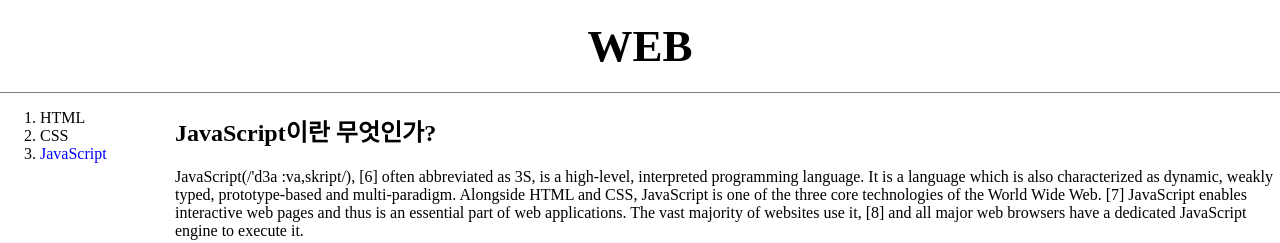
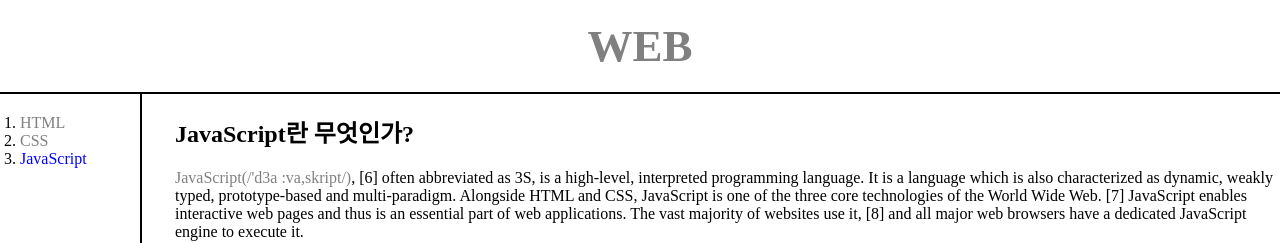
Before and after one commit to jaehjoo/study-web, a plain HTML site: page 3.html in a window 1280 px wide. Shown: the top 243 px of the page. Drawn offline with Linux system fonts and the light colour scheme.

Commit message:
Add files via upload

```diff
--- a/3.html
+++ b/3.html
@@ -14,7 +14,7 @@
           <li><a href="3.html" id="active">JavaScript</a></li>
       </ol>
       <div id="article">
-        <h2>JavaScript이란 무엇인가?</h2>
+        <h2>JavaScript란 무엇인가?</h2>
         <p><a href="https://ko.wikipedia.org/wiki/%EC%9E%90%EB%B0%94%EC%8A%A4%ED%81%AC%EB%A6%BD%ED%8A%B8" target="blank" title="introduction javascript">JavaScript(/'d3a :va,skript/)</a>, [6] often abbreviated as 3S, is a high-level, interpreted programming language. It is a language which is also characterized as dynamic, weakly typed, prototype-based and multi-paradigm. Alongside HTML and CSS, JavaScript is one of the three core technologies of the World Wide Web. [7] JavaScript enables interactive web pages and thus is an essential part of web applications. The vast majority of websites use it, [8] and all major web browsers have a dedicated JavaScript engine to execute it.</p>
         <img src="javascript.jpeg" width=100%>
       </div>
--- a/style.css
+++ b/style.css
@@ -2,25 +2,24 @@ body {
   margin: 0px;
 }
 a {
-  color: black;
+  color: gray;
   text-decoration: none;
 }
 h1 {
   font-size: 45px;
   text-align: center;
-  border-bottom: 1px solid gray;
+  border-bottom: 2px solid black;
   margin: 0px;
   padding: 20px;
 }
-#active {
-  color: blue;
-}
-}
 #grid ol {
-  border-right: 1px solid gray;
+  border-right: 2px solid black;
   width: 100px;
   margin: 0px;
   padding: 20px
+}
+#active {
+  color: blue;
 }
 #grid {
   display: grid;
```
